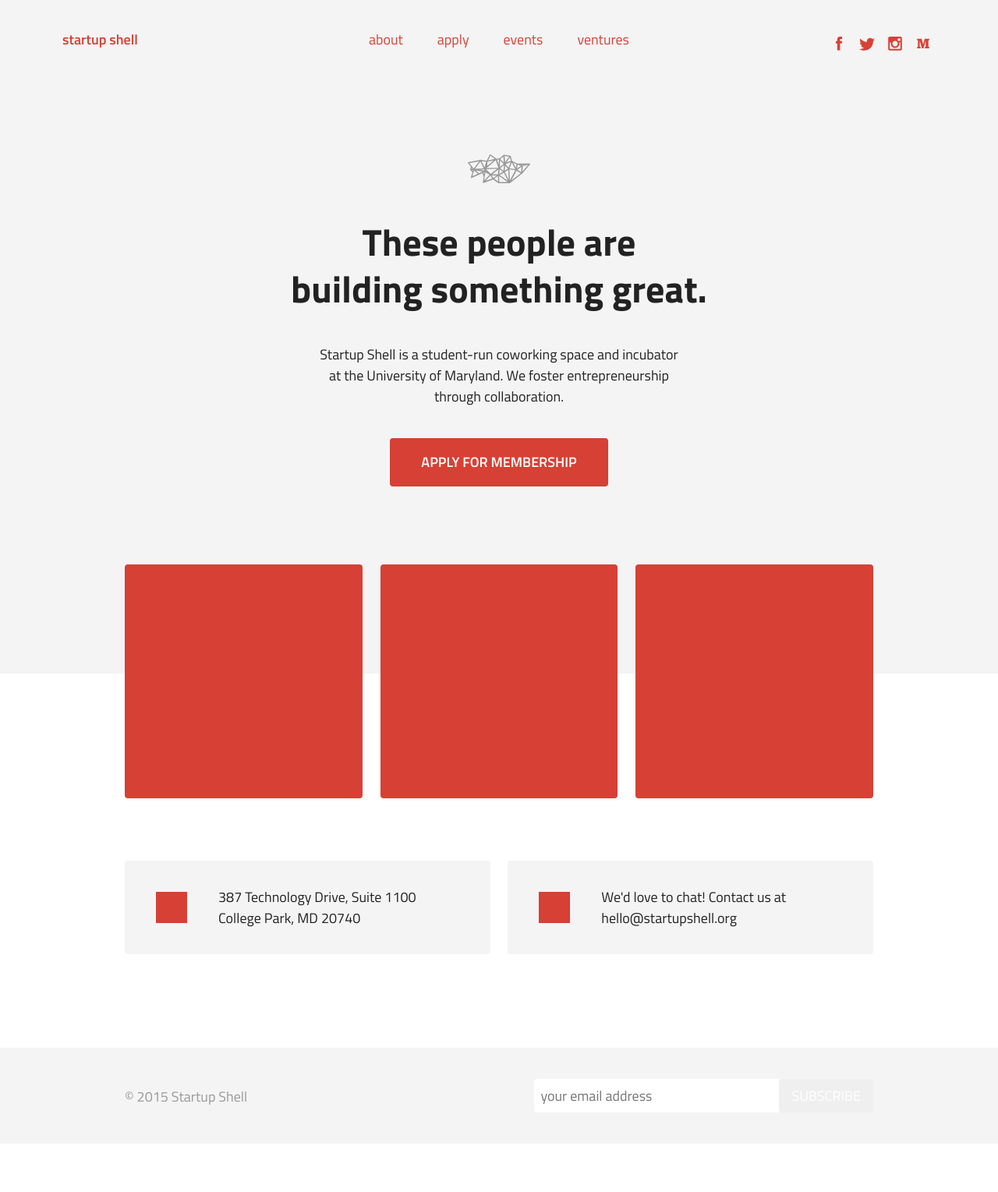
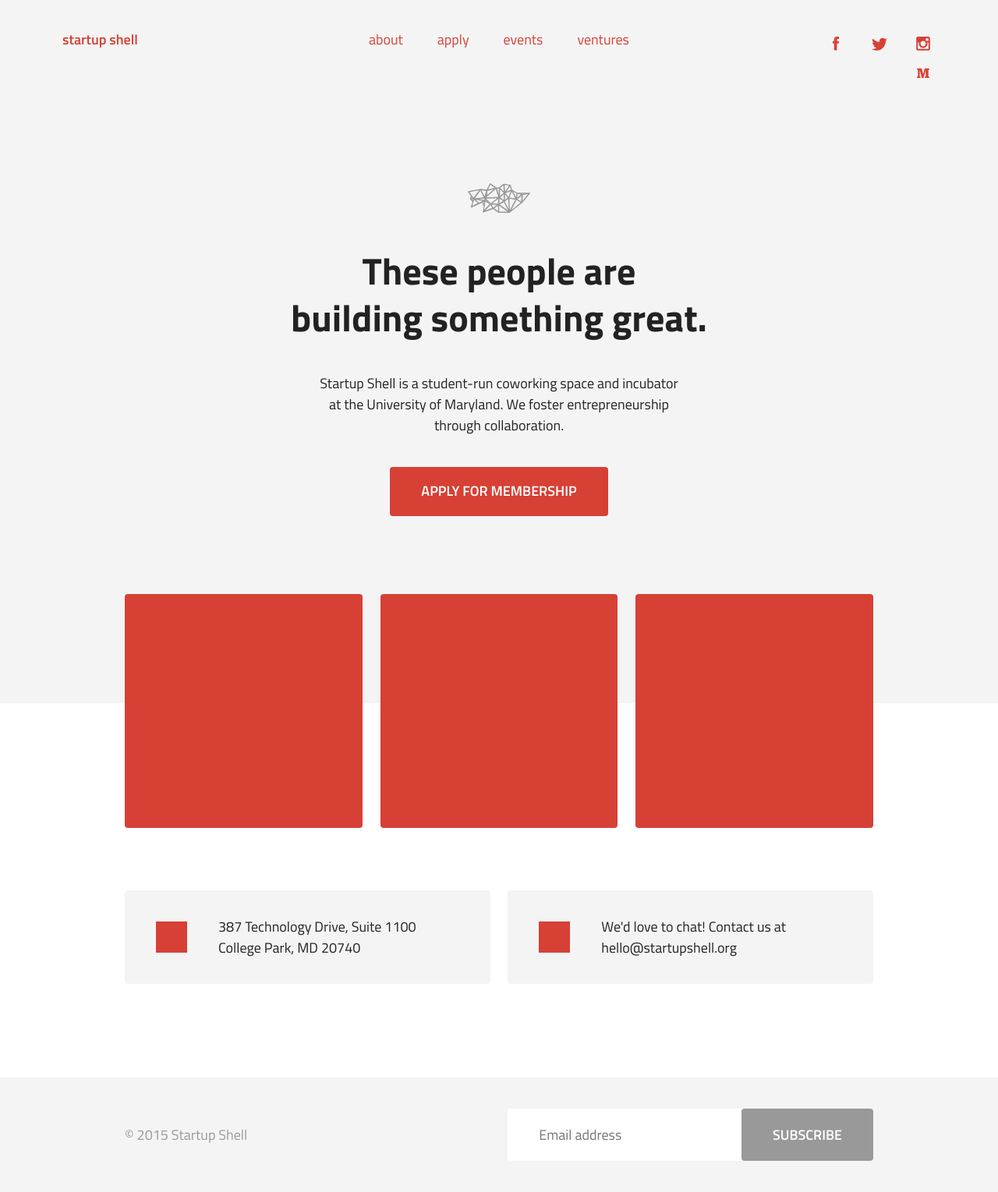
Before and after one commit to StartupShell/web-2015, a Jekyll site: the page built from index.html, in a window 1280 px wide. Shown: the whole page at 78% size. Built offline with Jekyll 4.4.1, drawn with Linux system fonts in a browser that asks for light colours; before the commit the page ends 1467 px from its top, so only the background shows below that.

Commit message:
tweaked footer

```diff
--- a/_includes/footer.html
+++ b/_includes/footer.html
@@ -3,12 +3,14 @@
     <div class="container">
 
         <div class="copy">&copy; {{ site.time | date: '%Y' }} Startup Shell</div>
+
         <div class="subscribe">
             <form>
-                <input type="email" name="email" placeholder="your email address">
-                <input type="submit" name="submit" value="SUBSCRIBE">
+                <input type="email" name="email" placeholder="Email address">
+                <input type="submit" name="submit" class="button" value="Subscribe">
             </form>
         </div>
+
     </div>
 </footer>
 <!-- /footer -->
--- a/_includes/header.html
+++ b/_includes/header.html
@@ -1,5 +1,5 @@
 <nav class="menu">
-    <div class="menu-logo">Startup Shell</div>
+<div class="menu-logo"><a href="#">Startup Shell</a></div>
 
     <ul class="menu-list">
       <li class="menu-item"><a href="#" class="menu-item-link">About</a></li>
--- a/_sass/_footer.scss
+++ b/_sass/_footer.scss
@@ -4,31 +4,19 @@ footer {
 	color: $medium-gray;
 	.copy {
 		@include span-columns(3);
-		padding: {
-			top: 12px;
-		}
+		line-height: 67px;
 	}
 	.subscribe {
-		@include span-columns(9);
-		form {
+		@include span-columns(6);
+		@include shift(3);
+		@extend .rounded;
+		background: $white;
+		.button {
 			float: right;
-			input {
-				border: 0;
-				@include border-radius($radius);
-				padding: 8px;
-				&[type="email"] {
-					width: 320px;
-				}
-				&[type="submit"] {
-					margin: {
-						left: -10px;
-					}
-					padding: {
-						left: 16px;
-						right: 16px;
-					}
-					color: #fff;
-				}
+			background: $medium-gray;
+
+			&:hover {
+				background: $gray;
 			}
 		}
 	}
--- a/_sass/_menu.scss
+++ b/_sass/_menu.scss
@@ -30,6 +30,7 @@
         .social-item {
             display: inline-block;
             text-align: right;
+            margin-left: $space/2;
             .icon {
                 width: 32px;
                 height: 32px;
--- a/_sass/_ui.scss
+++ b/_sass/_ui.scss
@@ -1,3 +1,5 @@
+// BUTTON
+
 .button {
   display: inline-block;
   background: $red;
@@ -8,8 +10,34 @@
   text-align: center;
   text-transform: uppercase;
   color: $white;
+  @extend .transition;
   &:hover {
-  	background: $dark-red;
-  	@extend .transition;
+  	background-color: $dark-red;
+    cursor: pointer;
   }
 }
+
+
+// FORM
+
+input {
+  border: 0;
+  outline: 0;
+  &:hover, &:focus {
+    border: 0;
+    outline: 0;
+  }
+}
+
+input[type="email"], input[type="text"] {
+  padding: $space/2 $space;
+  font-family: $sans;
+  color: $gray;
+  background: $white;
+  @extend .rounded;
+  border: 0;
+}
+
+input[type="submit"] {
+
+}
```
Also changed, not shown: 2 other files.
